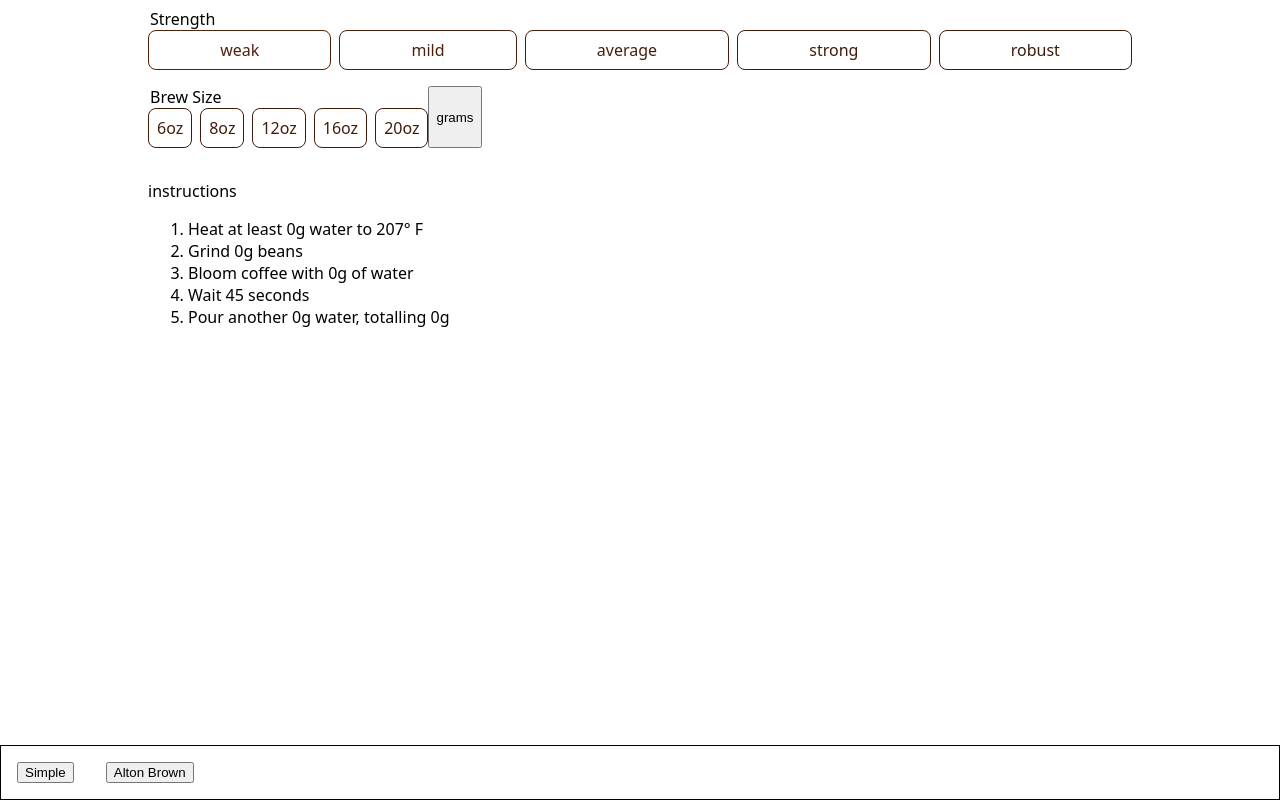
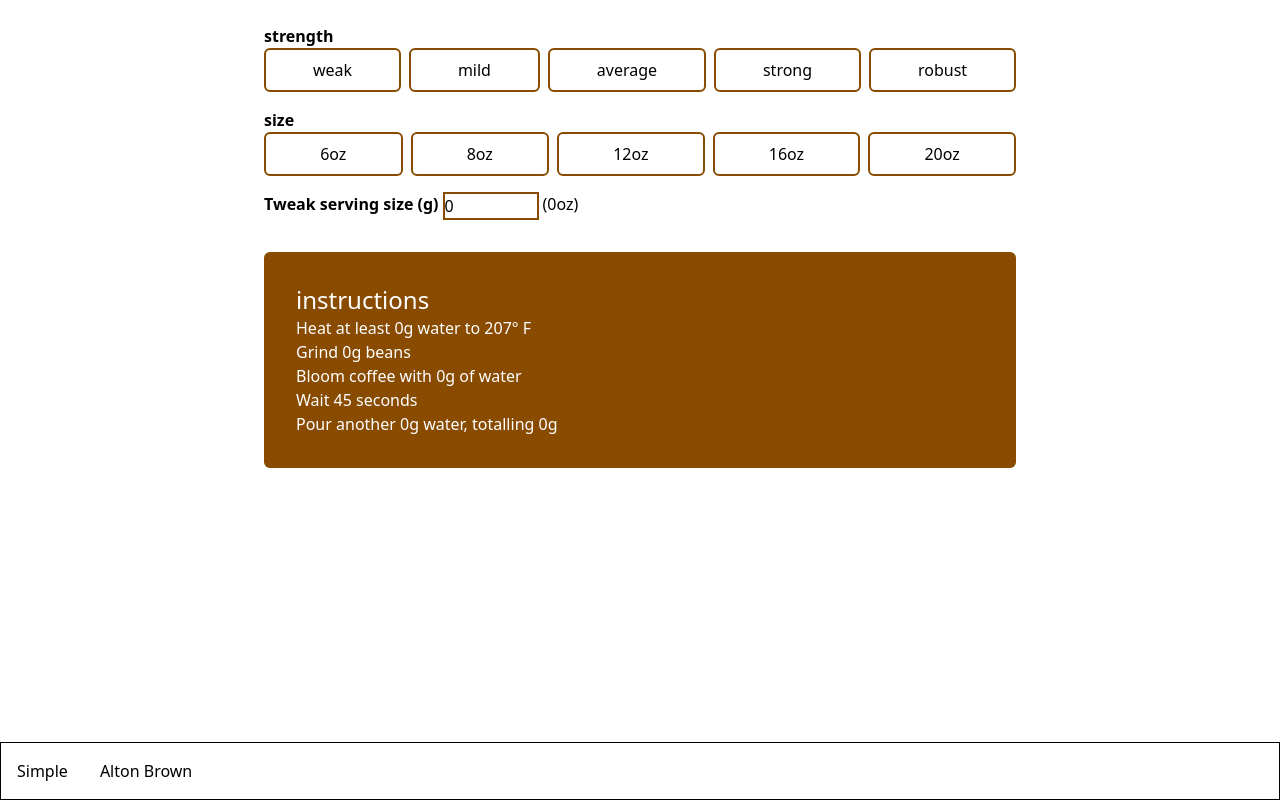
Before and after one commit to Merk42/coffee-config, a React (Vite) app: page / in a window 1280 px wide. Built offline with nearby package versions, Linux system fonts and the light colour scheme.

Commit message:
start using tailwind and radiogroup

```diff
--- a/package.json
+++ b/package.json
@@ -10,8 +10,10 @@
     "preview": "vite preview"
   },
   "dependencies": {
+    "@tailwindcss/vite": "^4.1.5",
     "react": "^19.0.0",
-    "react-dom": "^19.0.0"
+    "react-dom": "^19.0.0",
+    "tailwindcss": "^4.1.5"
   },
   "devDependencies": {
     "@eslint/js": "^9.21.0",
--- a/src/App.css
+++ b/src/App.css
@@ -1,11 +1 @@
-main {
-    max-width: 62.5em;
-    display: block;
-    margin-inline: auto;
-    padding:.5rem;
-
-    display: flex;
-    flex-direction: column;
-    gap: 1rem;
-
-}
+@import "tailwindcss";
--- a/src/App.tsx
+++ b/src/App.tsx
@@ -4,6 +4,9 @@ import Instructions from './components/Instructions';
 import Strength from './components/Strength';
 import Favorites from './components/Favorites';
 import BrewSizes from './components/BrewSizes';
+import RadioGroup from './components/RadioGroup';
+
+import { RadioGroupOption } from './components/types';
 
 /*
   g to oz
@@ -18,6 +21,54 @@ import BrewSizes from './components/BrewSizes';
 
   hsl(19deg, 71.6%, 14%)
 */
+
+const brewSizeOptions:RadioGroupOption[] = [
+  {
+    label:'6oz',
+    value:170
+  },
+  {
+    label:'8oz',
+    value:227
+  },
+  {
+    label:'12oz',
+    value:340
+  },
+  {
+    label:'16oz',
+    value:454
+  },
+  {
+    label:'20oz',
+    value:577
+  }
+]
+
+const strengthOptions:RadioGroupOption[] = [
+  {
+    label:'weak',
+    value:18
+  },
+  {
+    label:'mild',
+    value:17
+  },
+  {
+    label:'average',
+    value:16
+  },
+  {
+    label:'strong',
+    value:15
+  },
+  {
+    label:'robust',
+    value:14
+  }
+]
+
+
 function App() {
 
   interface Favorites {
@@ -79,13 +130,45 @@ function App() {
     setServing(event.target.value);
   };
 
+  const gToOz = useMemo(() => {
+    const RAW = serving * .03527396;
+    return Math.round((RAW + Number.EPSILON) * 100) / 100;
+  },[serving])
+
   return (
-    <main>
+    <main className='max-w-3xl m-auto p-2'>
 
       <Favorites use_favorite ={handleFavorite} />
 
-      <Strength onChange={handleRatioChange}/>
-      <BrewSizes onChange={handleServingChange}/>
+      <RadioGroup
+        legend="strength"
+        name="strength"
+        options={strengthOptions}
+        selectedValue={ratio}
+        onChange={handleRatioChange}
+      />
+
+      <RadioGroup
+        legend="size"
+        name="size"
+        options={brewSizeOptions}
+        selectedValue={serving}
+        onChange={handleServingChange}
+      />
+
+
+      <div className='flex mt-4 gap-1'>
+        <label
+          className='font-bold'
+          htmlFor='finetune'>Tweak serving size (g)</label>
+        <input
+          className='w-24 border-yellow-800 border-2'
+          id='finetune'
+          type='number'
+          value={serving}
+          onChange={handleServingChange}/>
+          <span>({gToOz}oz)</span>
+      </div>
 
       <Instructions
        water={calcWater}
--- a/src/components/Instructions.tsx
+++ b/src/components/Instructions.tsx
@@ -15,8 +15,8 @@ const Instructions: React.FC<InstructionsProps> = ({ water, beans, bloom }) => {
     },[water, bloom])
 
     return (
-        <div className={styles.instructions}>
-            <p>instructions</p>
+        <div className="mt-8 rounded-md bg-yellow-800 text-white p-8">
+            <h2 className="text-2xl">instructions</h2>
             <ol>
                 <li>Heat at least {water}g water to 207&deg; F</li>
                 <li>Grind {beans}g beans</li>
--- /dev/null
+++ b/src/components/RadioGroup.tsx
@@ -0,0 +1,42 @@
+import { RadioButtonProps, RadioGroupProps } from "./types";
+
+function CustomRadioButton({ name, value, label, checked, onChange }:RadioButtonProps) {
+  return (
+    <span className='flex grow'>
+        <input
+            className="hidden peer"
+            id={value.toString()}
+            type="radio"
+            name={name}
+            value={value}
+            onChange={onChange}/>
+        <label
+            className="cursor-pointer grow text-center border-yellow-800 border-2 p-2 rounded-md peer-checked:bg-yellow-800 peer-checked:text-white"
+            htmlFor={value.toString()}>
+            {label}
+        </label>
+    </span>
+  );
+}
+
+function RadioGroup({ legend, name, options, selectedValue, onChange }:RadioGroupProps) {
+  return (
+    <fieldset className="mt-4">
+        <legend className="font-bold">{legend}</legend>
+        <div className="flex gap-2">
+        {options.map((option) => (
+            <CustomRadioButton
+            key={option.value}
+            name={name}
+            value={option.value}
+            label={option.label}
+            checked={selectedValue === option.value}
+            onChange={onChange}
+            />
+        ))}
+        </div>
+    </fieldset>
+  );
+}
+
+export default RadioGroup
--- a/src/components/Strength.module.scss
+++ /dev/null
@@ -1,62 +0,0 @@
-.allOptions {
-    /*
-    display: grid;
-    grid-template-columns: repeat(5, 1fr);
-    */
-    display: flex;
-    margin: 0;
-    padding: 0;
-    gap:.5rem;
-    border:none;
-    /* --strength: 18%; */
-    justify-content: stretch;
-}
-
-.option {
-    --color:hsl(19deg, 71.6%, var(--strength));
-    background-color: #FFF;
-    color: var(--color);
-    border:1px solid var(--color);
-    text-align:center;
-    padding: .5rem;
-    border-radius: .5rem;
-    flex-grow:1;
-
-}
-.option:hover{
-    cursor: pointer;
-}
-input[type="radio"]:checked+.option{
-    background-color: var(--color);
-    color: #FFF;
-    border-color:#FFF;
-}
-
-input[type="radio"] {
-    clip: rect(0 0 0 0);
-    clip-path: inset(100%);
-    height: 1px;
-    overflow: hidden;
-    position: absolute;
-    white-space: nowrap;
-    width: 1px;
-}
-
-
-
-
-
-.flexContainer {
-    display:flex;
-}
-label,
-input[type="nubmer"] {
-    display: block;
-}
-.toggleButton {
-    margin:0;
-}
-.notes {
-    display:block;
-    font-size: .875rem;
-}
--- /dev/null
+++ b/src/components/types.ts
@@ -0,0 +1,22 @@
+import { ChangeEventHandler } from 'react';
+
+export interface RadioGroupOption {
+    value: string|number;
+    label: string;
+}
+
+export interface RadioGroupProps {
+    legend: string;
+    name: string;
+    options: RadioGroupOption[];
+    selectedValue: string|number;
+    onChange: ChangeEventHandler<HTMLInputElement>;
+}
+
+export interface RadioButtonProps {
+    name: string;
+    value: string|number;
+    label: string;
+    checked: boolean;
+    onChange: ChangeEventHandler<HTMLInputElement>;
+}
--- a/vite.config.ts
+++ b/vite.config.ts
@@ -1,8 +1,12 @@
 import { defineConfig } from 'vite'
 import react from '@vitejs/plugin-react'
+import tailwindcss from '@tailwindcss/vite'
 
 // https://vite.dev/config/
 export default defineConfig({
-  plugins: [react()],
+  plugins: [
+    react(),
+    tailwindcss()
+  ],
   base: './'
 })
```
Also changed, not shown: 1 other file (tests, documents, lock files or other folders).
